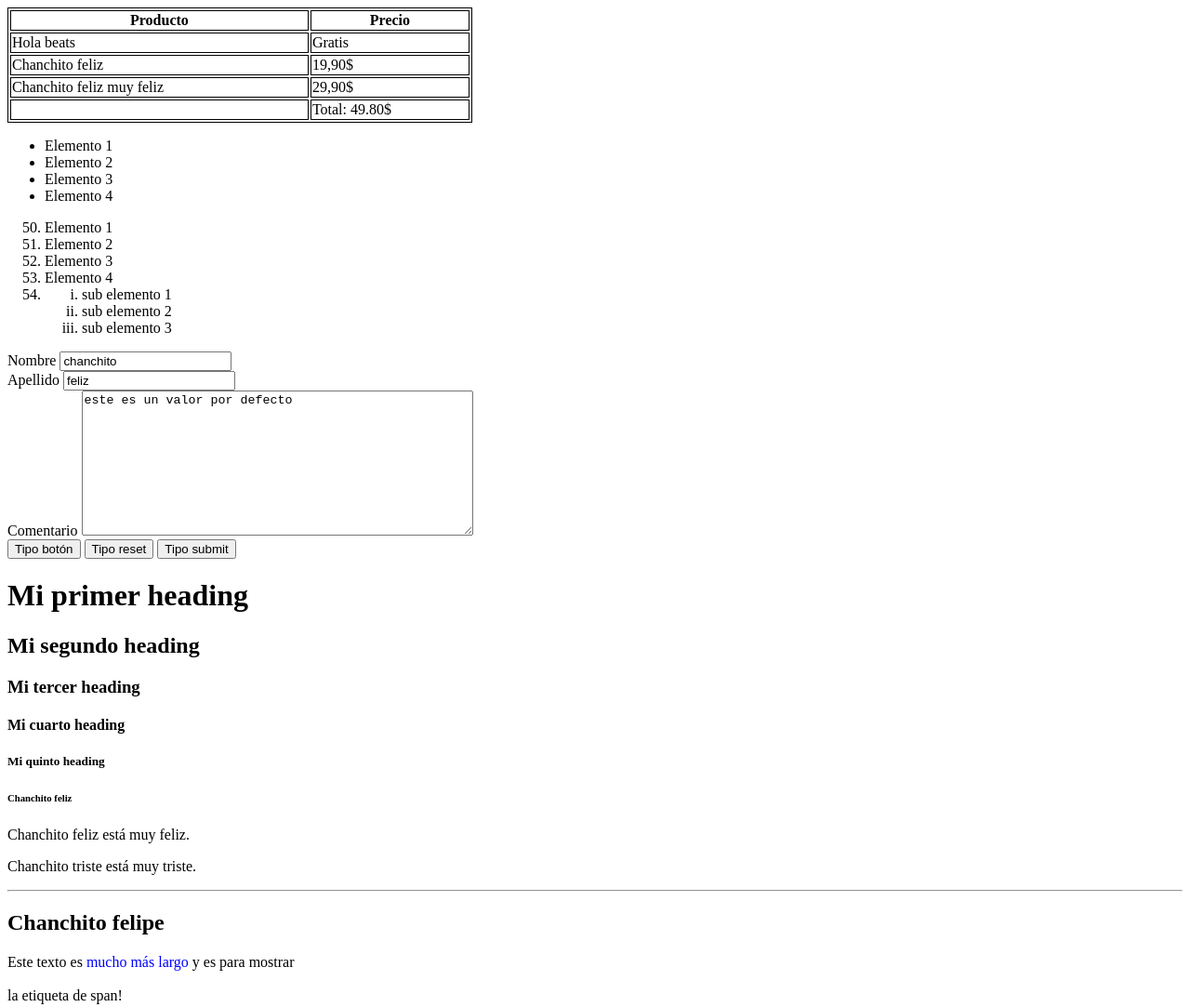
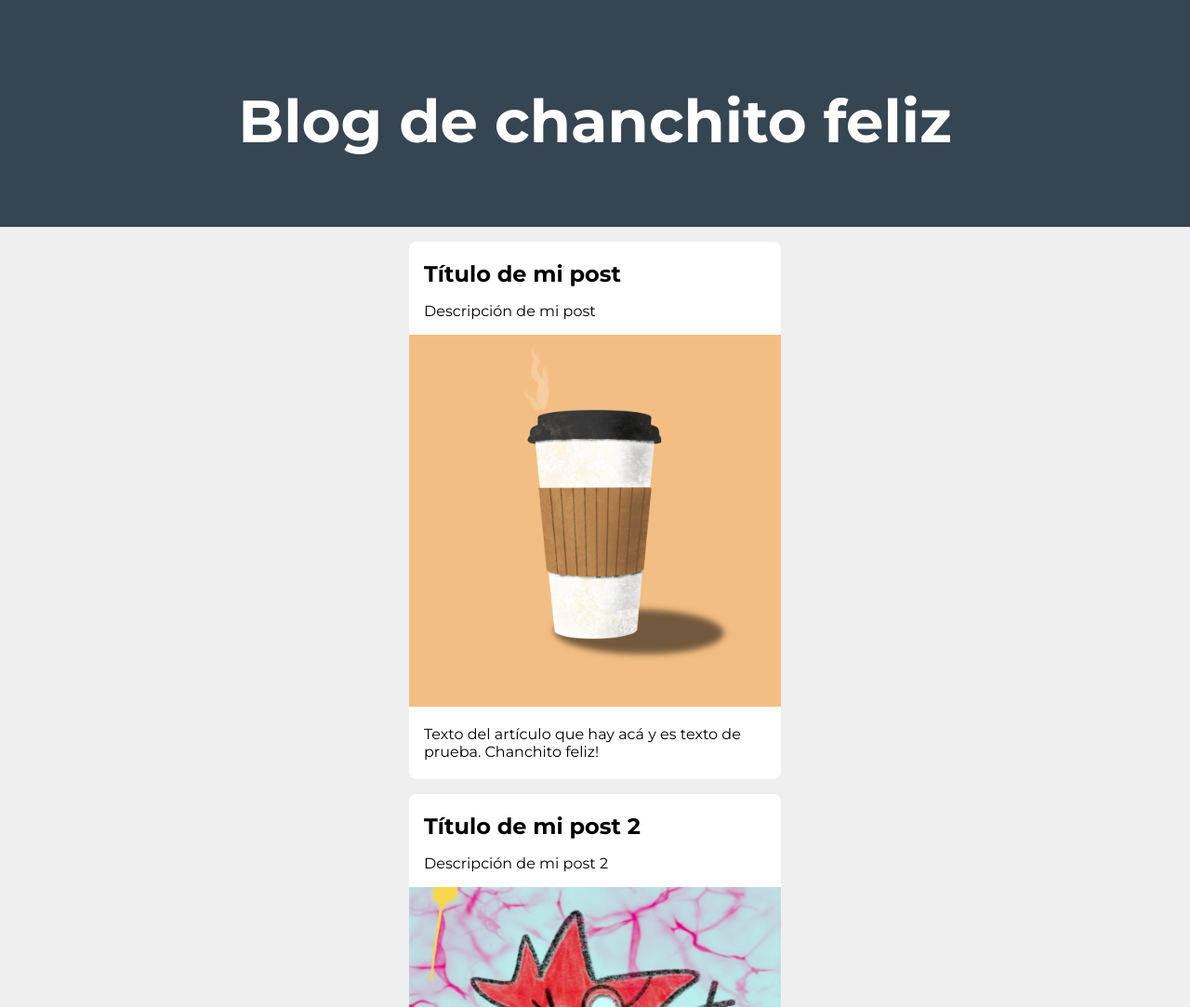
Before and after one commit to wapastorv/Blog-proyecto, a plain HTML site: page index.html in a window 1280 px wide. Shown: the top 1083 px of the page at 93% size. Drawn offline with Linux system fonts and the light colour scheme.

Commit message:
[update] en la pagina principal, en la seccion de footer

```diff
--- a/index.html
+++ b/index.html
@@ -1,96 +1,42 @@
 <!DOCTYPE html>
 <html>
 <head>
-    <title>Mi primera web</title>
-    <style>
-        table, th, td {
-            border: 1px solid black;
-        }
-    </style>
+    <title>Document</title>
+    <link rel="preconnect" href="https://fonts.googleapis.com">
+    <link rel="preconnect" href="https://fonts.gstatic.com" crossorigin>
+    <link href="https://fonts.googleapis.com/css2?family=Montserrat:wght@400;700&display=swap" rel="stylesheet">
+    <link rel="stylesheet" href="style.css">
 </head>
 <body>
-    <table style="width: 500px;">
-        <thead>
-            <tr>
-                <th>Producto</th>
-                <th>Precio</th>
-            </tr>
-        </thead>
-        <tbody>
-            <tr>
-                <td>Hola beats</td>
-                <td>Gratis</td>
-            </tr>
-            <tr>
-                <td>Chanchito feliz</td>
-                <td>19,90$</td>
-            </tr>
-            <tr>
-                <td>Chanchito feliz muy feliz</td>
-                <td>29,90$</td>
-            </tr>
-        </tbody>
-        <tfoot>
-            <td></td>
-            <td>Total: 49.80$</td>
-        </tfoot>
-    </table>
-    <!-- ul es lista no ordenada -->
-    <ul>
-        <li>Elemento 1</li>
-        <li>Elemento 2</li>
-        <li>Elemento 3</li>
-        <li>Elemento 4</li>
-    </ul>
-    <!-- ol es lista ordenada -->
-    <ol>
-        <li value="50">Elemento 1</li>
-        <li>Elemento 2</li>
-        <li>Elemento 3</li>
-        <li>Elemento 4</li>
-        <li>
-            <ol>
-                <li style="list-style-type: lower-roman;">sub elemento 1</li>
-                <li style="list-style-type: lower-roman;">sub elemento 2</li>
-                <li style="list-style-type: lower-roman;">sub elemento 3</li>
-            </ol>
-        </li>
-    </ol>
-
-
-    <form action="/formulario" method="POST">
-        <label for="nombre">Nombre</label>
-        <input value="chanchito" type="text" id="nombre" name="lala" placeholder="Chanchito feliz..." />
-        <br>
-        <label for="apellido">Apellido</label>
-        <input value="feliz" type="text" id="apellido" name="apellido" placeholder="Chanchito triste..." />
-        <br>
-        <label for="comentario">Comentario</label>
-        <textarea cols="50" rows="10" id="comentario" placeholder="ingrese comentario" name="comentario">este es un valor por defecto</textarea>
-        <br>
-        <button type="button">Tipo botón</button>
-        <button type="reset">Tipo reset</button>
-        <button type="submit">Tipo submit</button>
-    </form>
-    <h1>Mi primer heading</h1>
-    <h2>Mi segundo heading</h2>
-    <h3>Mi tercer heading</h3>
-    <h4>Mi cuarto heading</h4>
-    <h5>Mi quinto heading</h5>
-    <h6>Chanchito feliz</h6>
-    <p>Chanchito feliz está muy feliz.</p>
-    <p>Chanchito triste está muy triste.</p>
-    <hr>
-    <h2>Chanchito felipe</h2>
-    <p>
-        Este texto es <span style="color:blue">mucho más largo</span>
-        y es para mostrar <br><br>
-        la etiqueta de span!
-    </p>
-    <!-- este texto es un comentario y no va a
-    aparecer en el explorador -->
-    <a target="_blank" href="https://www.google.co.nz">Ir a google</a>
-    <img src="img/coffee.png" height="400" />
-
+    <header>
+        <h1 id="titulo">Blog de chanchito feliz</h1>
+    </header>
+    <section class="container">
+        <article class="post">
+            <h2>Título de mi post</h2>
+            <p>Descripción de mi post</p>
+            <img src="img/coffee.png" width="400" />
+            <p>Texto del artículo que hay acá y es texto de prueba. Chanchito feliz!</p>
+        </article>
+        <article class="post">
+            <h2>Título de mi post 2</h2>
+            <p>Descripción de mi post 2</p>
+            <img src="img/monster.png" width="400" />
+            <p>Texto del artículo que hay acá y es texto de prueba. Chanchito feliz!</p>
+        </article>
+        <article class="post">
+            <h2>Título de mi post 3</h2>
+            <p>Descripción de mi post 3</p>
+            <img src="img/guitarra.png" width="400" />
+            <p>Texto del artículo que hay acá y es texto de prueba. Chanchito feliz!</p>
+        </article>
+    </section>
+    <footer>
+        <section>
+            <a href="#titulo">Ir al comienzo</a>
+            <a href="mailto:nicolas@gmail.com">Contáctame aquí</a>
+        </section>
+        <p>Copyright 2021</p>
+    </footer>
 </body>
 </html>
```
